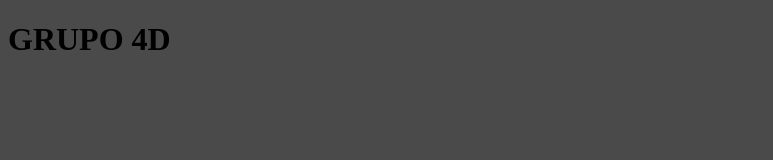
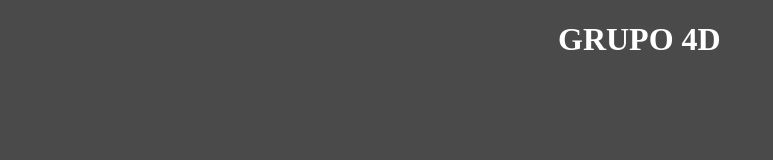
Before and after one commit to lorranprt/grupo-4d, a plain HTML site: page index.html in a window 1280 px wide. Shown: the whole page, without its empty margins (0-773 px from the left). Drawn offline with Linux system fonts and the light colour scheme.

Commit message:
index changes

```diff
--- a/CSS/index.css
+++ b/CSS/index.css
@@ -1,3 +1,8 @@
 * {
-    background-color: rgb(75, 74, 74);
+    background-color: #4b4a4a;
+    color: white;
 }
+
+.top {
+    margin-left: 550px;
+}
--- a/index.html
+++ b/index.html
@@ -7,6 +7,6 @@
     <link rel="stylesheet" href="CSS/index.css">
 </head>
 <body>
-    <h1>GRUPO 4D</h1>
+    <h1 class="top">GRUPO 4D</h1>
 </body>
 </html>
```
